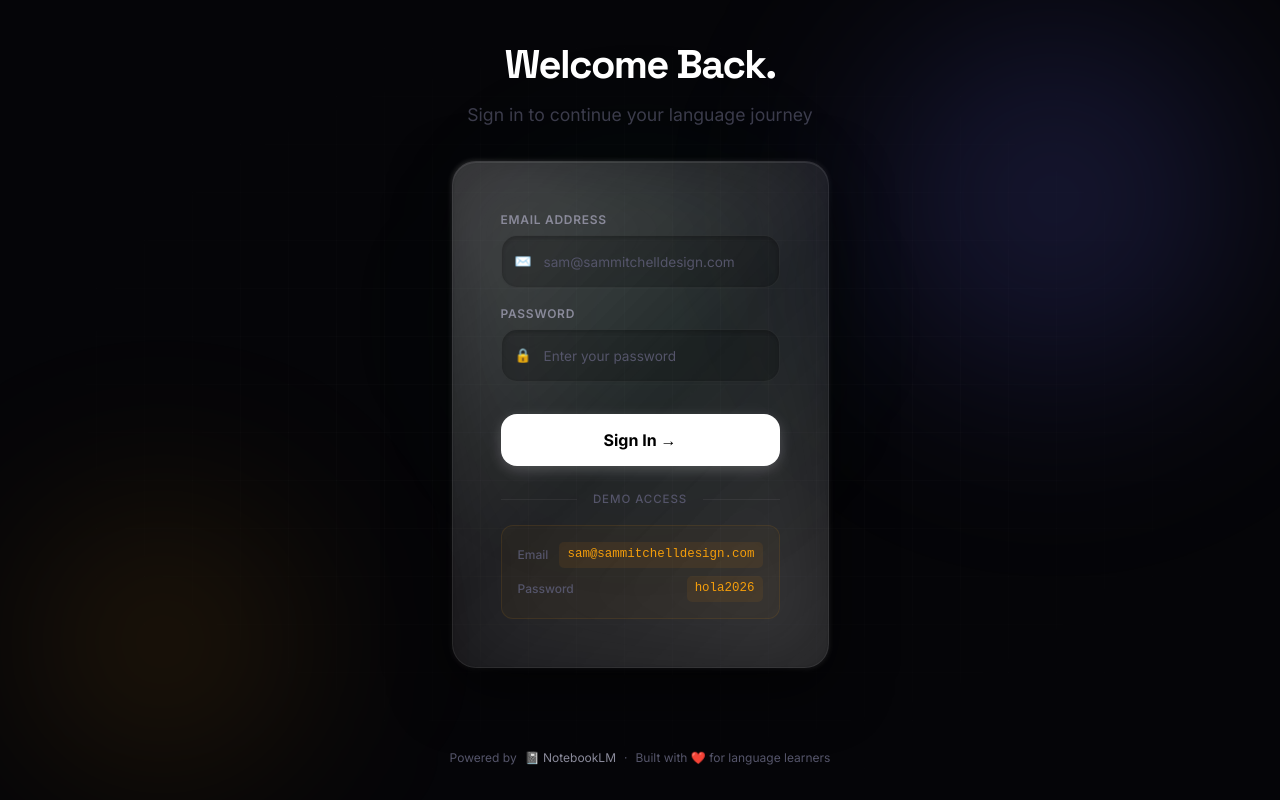
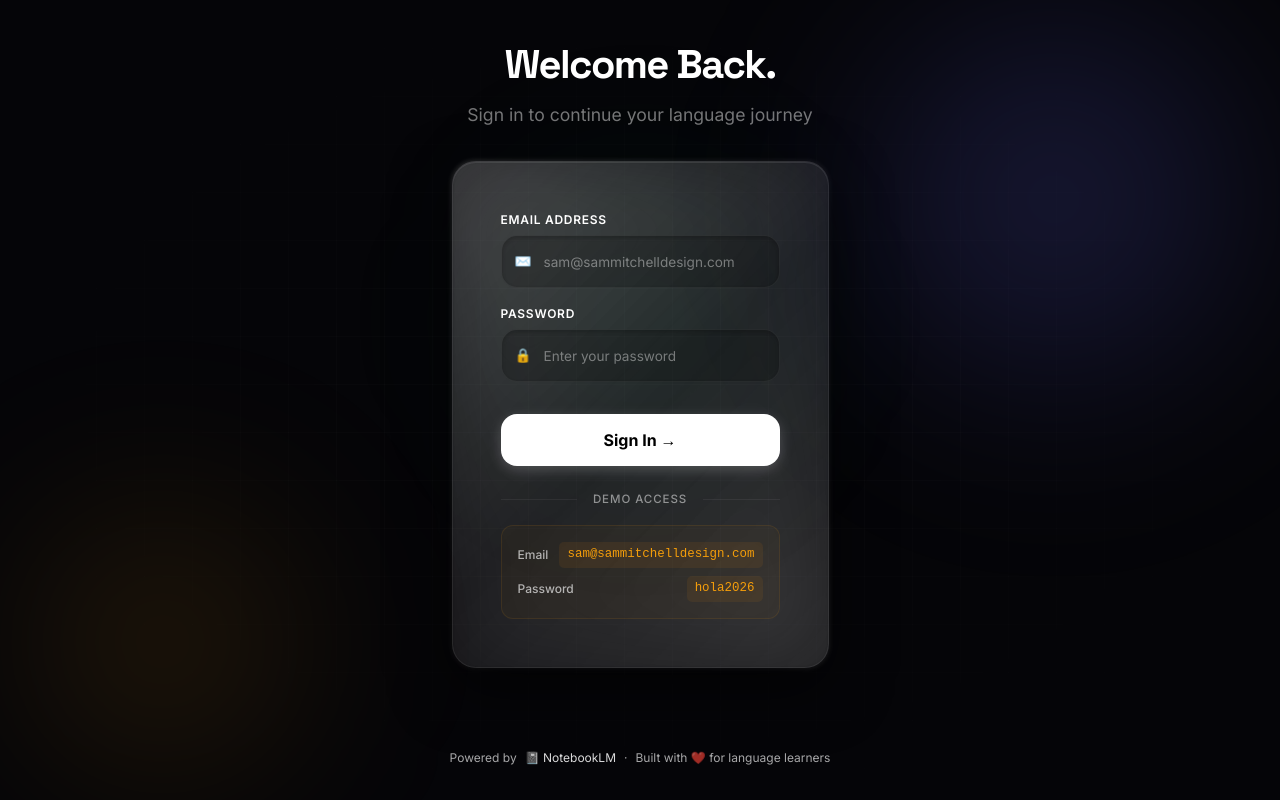
Before and after one commit to ItsssssJack/spanish-tracker, a React (Vite) app: page / in a window 1280 px wide. Built offline with nearby package versions, Linux system fonts and the light colour scheme.

Commit message:
UI: Improve text contrast and remove grey aesthetic

```diff
--- a/src/index.css
+++ b/src/index.css
@@ -9,9 +9,9 @@
   --bg-glass: rgba(255, 255, 255, 0.05);
   --border-subtle: rgba(255, 255, 255, 0.06);
   --border-medium: rgba(255, 255, 255, 0.1);
-  --text-primary: #f0f0f5;
-  --text-secondary: #8a8a9a;
-  --text-muted: #55556a;
+  --text-primary: #ffffff;
+  --text-secondary: rgba(255, 255, 255, 0.85);
+  --text-muted: rgba(255, 255, 255, 0.65);
   --text-accent: #a78bfa;
 
   /* Phase Colors */
@@ -523,7 +523,7 @@ body {
 .form-group label {
   font-size: 0.75rem;
   font-weight: 600;
-  color: var(--text-secondary);
+  color: #fff;
   text-transform: uppercase;
   letter-spacing: 0.06em;
 }
@@ -566,7 +566,7 @@ body {
 
 .form-group input::placeholder,
 .input-wrapper input::placeholder {
-  color: var(--text-muted);
+  color: rgba(255, 255, 255, 0.4);
   font-size: 0.85rem;
 }
 
@@ -639,7 +639,7 @@ body {
 
 .login-divider span {
   font-size: 0.72rem;
-  color: var(--text-muted);
+  color: rgba(255, 255, 255, 0.5);
   text-transform: uppercase;
   letter-spacing: 0.08em;
   font-weight: 500;
```
